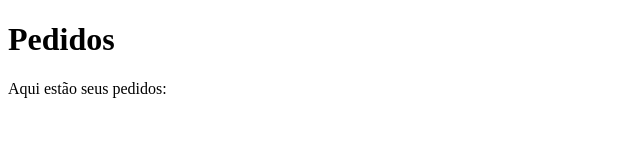
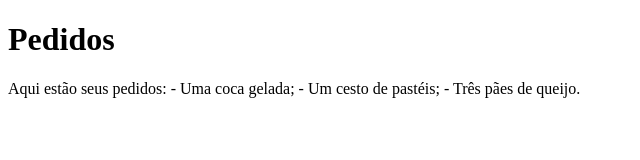
Before and after one commit to angelobrocco/exercicio-git, a plain HTML site: page pedidos.html in a window 1280 px wide. Shown: the whole page, without its empty margins (0-640 px from the left). Drawn offline with Linux system fonts and the light colour scheme.

Commit message:
Páginas de pedidos adicionado

```diff
--- a/pedidos.html
+++ b/pedidos.html
@@ -8,6 +8,10 @@
 </head>
 <body>
     <h1>Pedidos</h1>
-    <p>Aqui estão seus pedidos:</p>
+    <p>Aqui estão seus pedidos:
+        - Uma coca gelada;
+        - Um cesto de pastéis;
+        - Três pães de queijo.
+    </p>
 </body>
 </html>
```
